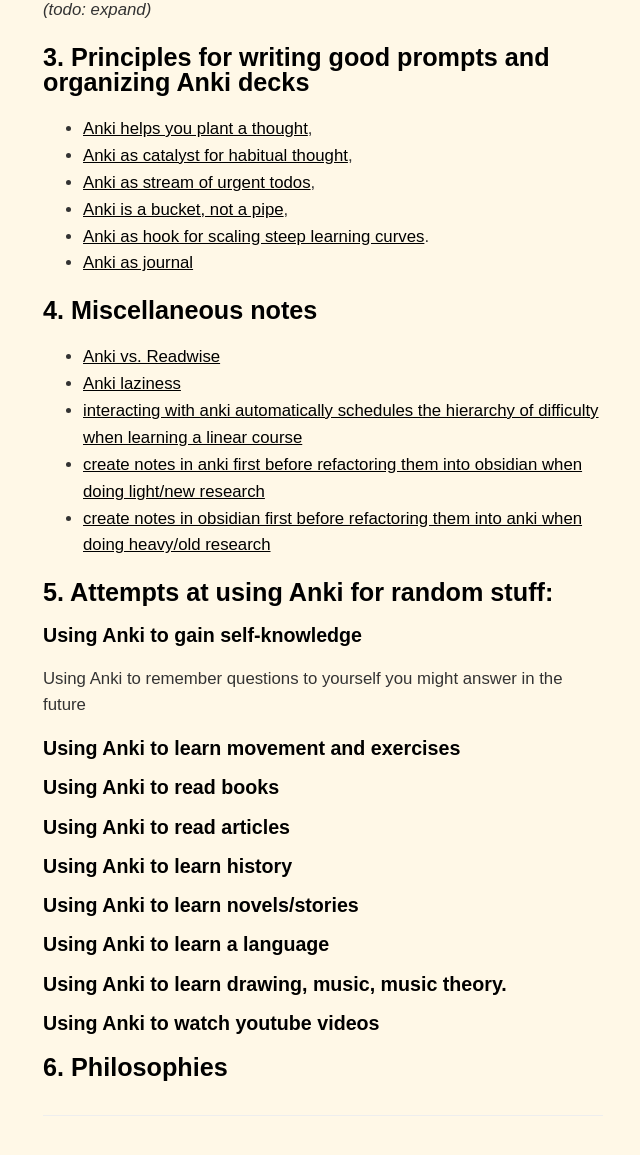
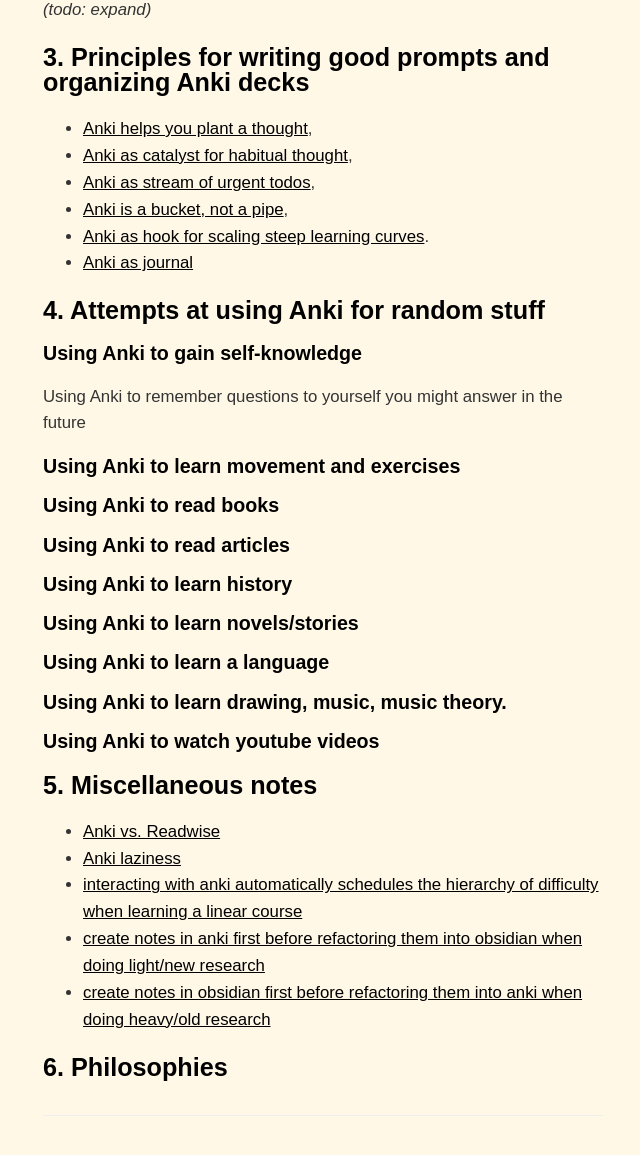
Before and after one commit to dCO2/rococo, a Jekyll site: the page built from _posts/2022-08-17-project-mnemosyne.md, in a window 1280 px wide and 1400 px high, scrolled down 5517 px. Shown: the part 221-1376 px from the top of the window, without its empty margins (333-973 px from the left). Built offline with Jekyll 4.4.1, drawn with Linux system fonts in a browser that asks for light colours; some web fonts are replaced; part of the change alters nothing that is shown.

Commit message:
Update 2022-08-17-project-mnemosyne.md

```diff
--- a/_posts/2022-08-17-project-mnemosyne.md
+++ b/_posts/2022-08-17-project-mnemosyne.md
@@ -15,9 +15,20 @@ tags:
 <details>
   <summary><h2>> List of Content</h2></summary>
   <ol>
-    <li><a href="/2022/08/17/project-mnemosyne#intro">Intro</a></li>
-    <li><a href="/2022/08/17/project-mnemosyne#brief-history-of-memory-augmentation">Brief History of Memory Augmentation</a></li>
-    <li><a href="/2022/08/17/project-mnemosyne#how-i-use-anki">How I use Anki</a></li>
+    <li><a href="/2022/08/17/project-mnemosyne#intro">Intro</a>
+      <ul>
+        <li>What is Spaced Repetition?</li>
+        <li>What is Anki?</li>
+      </ul>
+    </li>
+    <li><a href="/2022/08/17/project-mnemosyne#how-i-use-anki">How I use Anki</a>
+      <ul>
+        <li>Principles for organizing Anki decks</li>
+        <li>Principles for writing good notes/prompts</li>
+      </ul>
+    </li>
+    <li><a href="/2022/08/17/project-mnemosyne#attempts-at-using-anki-for-random-stuff">Attempts at using Anki for random stuff</a></li>
+    <li><a href="/2022/08/17/project-mnemosyne#miscellaneous-notes">Miscellaneous notes</a></li>
     <li><a href="/2022/08/17/project-mnemosyne#philosophies">Philosophies</a></li>
   </ol>
 </details>
@@ -91,15 +102,7 @@ _(todo: expand)_
 - [Anki as hook for scaling steep learning curves]().
 - [Anki as journal]()
 
-
-## 4. Miscellaneous notes
-- [Anki vs. Readwise]()
-- [Anki laziness]()
-- [interacting with anki automatically schedules the hierarchy of difficulty when learning a linear course]()
-- [create notes in anki first before refactoring them into obsidian when doing light/new research]()
-- [create notes in obsidian first before refactoring them into anki when doing heavy/old research]()
-
-## 5. Attempts at using Anki for random stuff:
+## 4. Attempts at using Anki for random stuff
 
 ### Using Anki to gain self-knowledge
 Using Anki to remember questions to yourself you might answer in the future
@@ -112,4 +115,12 @@ Using Anki to remember questions to yourself you might answer in the future
 ### Using Anki to learn drawing, music, music theory.
 ### Using Anki to watch youtube videos
 
+
+## 5. Miscellaneous notes
+- [Anki vs. Readwise]()
+- [Anki laziness]()
+- [interacting with anki automatically schedules the hierarchy of difficulty when learning a linear course]()
+- [create notes in anki first before refactoring them into obsidian when doing light/new research]()
+- [create notes in obsidian first before refactoring them into anki when doing heavy/old research]()
+
 ## 6. Philosophies
```
